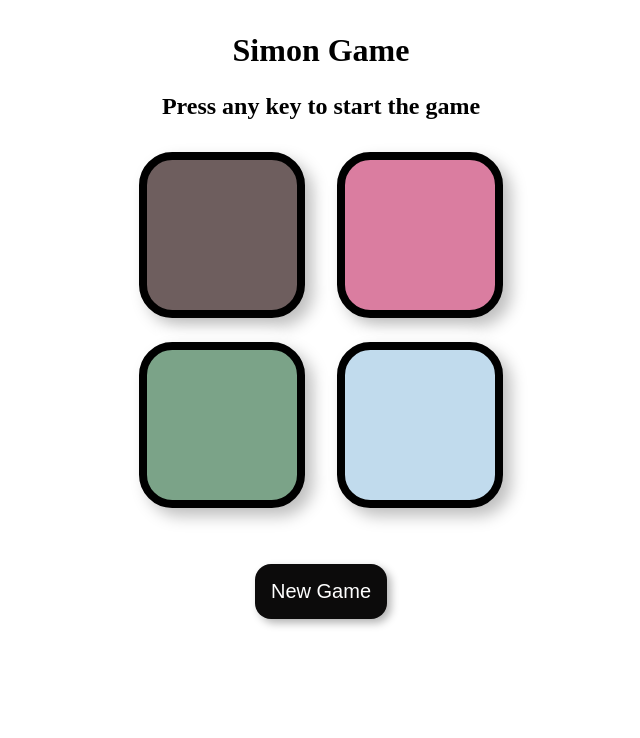
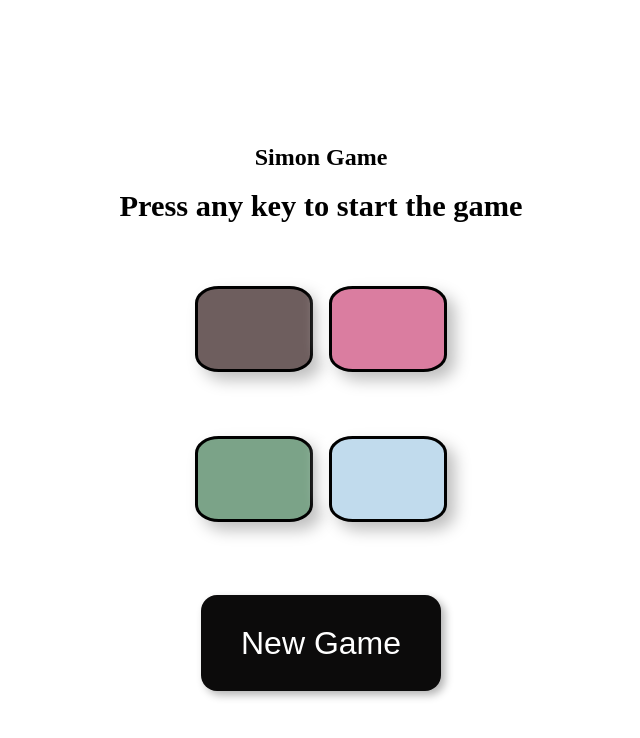
Before and after one commit to student-princevishwakarma/Projects, a plain HTML site: page Simon-Say-Game/Simon Say Game.html in a window 1280 px wide. Shown: the whole page, without its empty margins (319-959 px from the left). Drawn offline with Linux system fonts and the light colour scheme.

Commit message:
Changes in simon CSS file

```diff
--- a/Simon-Say-Game/Simon Say Game.css
+++ b/Simon-Say-Game/Simon Say Game.css
@@ -20,16 +20,19 @@ h2{
     display: flex;
     flex-wrap: wrap;
     justify-content: center;
+    align-items: center;
 }
 
 .btn{
-    height: 150px;
-    width: 150px;
+    height: 18vmin;
+    width: 18vmin;
     border-radius: 20%;
     margin: 1rem;
     margin-bottom: 1.5rem;
-    border: 8px solid black;
+    border: 0.5rem solid black;
 }
+
+
 
 .red{
     background-color: #6e5e5e;
@@ -103,3 +106,120 @@ h2{
     box-shadow: 8px 8px 16px rgba(0, 0, 0, 0.3);
     transform: scale(1.05);
 }
+
+/* mobile sumsung */
+@media (max-width:412px){
+    body{
+        margin: 40vmin 10vmin 0 10vmin;
+    }
+    .btn{
+        height: 29vmin;
+        width: 29vmin;
+        margin: 1rem 0.5rem;
+    }
+}
+/* ipad */
+@media (min-width:720px){
+    body{
+        margin: 18vmin 10vmin 0 10vmin;
+    }
+    h1{
+        font-size: 4rem;
+    }
+    h2{
+        position: relative;
+        top: 10px;
+        font-size: 1.9rem;
+    }
+    .btn{
+        height: 29vmin;
+        width: 29vmin;
+        margin: 4rem 0.5rem;
+    }
+    #new-game{
+        margin: 0;
+        position:relative;
+        top: 15px;
+        height: 6rem;
+        width: 15rem;
+        font-size: 2rem;
+    }
+    #reset-btn{
+        margin: 0;
+        position:relative;
+        top: 15px;
+        height: 6rem;
+        width: 15rem;
+        font-size: 2rem;
+    }
+}
+
+/* laptop */
+@media (min-width:1024px){
+    body{
+        margin: 18vmin 10vmin 0 10vmin;
+    }
+    h1{
+        font-size: 4rem;
+    }
+    h2{
+        position: relative;
+        top: 10px;
+        font-size: 1.9rem;
+    }
+    .btn{
+        height: 29vmin;
+        width: 29vmin;
+        margin: 4rem 0.5rem;
+    }
+    #new-game{
+        margin: 0;
+        position:relative;
+        top: 15px;
+        height: 6rem;
+        width: 15rem;
+        font-size: 2rem;
+    }
+    #reset-btn{
+        margin: 0;
+        position:relative;
+        top: 15px;
+        height: 6rem;
+        width: 15rem;
+        font-size: 2rem;
+    }
+
+}
+
+@media (orientation: landscape) {
+    *{
+        margin:0;
+        padding: 0;
+        font-size: 1rem;
+    }
+    h1{
+        margin:0.75rem 0 0.5rem 0;
+        font-size: 1.5rem;
+    }
+    h2{
+        margin:0.25rem 0 0.5rem 0;
+    }
+    .container{
+        margin:0;
+    }
+    .btn{
+        height: 5rem;
+        width: 7rem;
+        border: 3px solid black
+    }
+    #new-game{
+        margin: 0;
+        position:relative;
+        top: 9px;
+    }
+    #reset-btn{
+        margin: 0;
+        position:relative;
+        top: 9px;
+    }
+}
```
